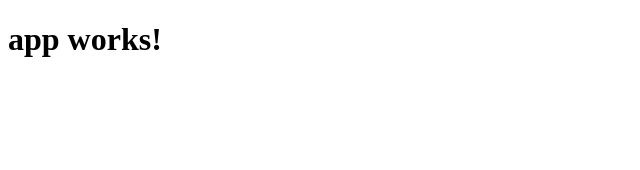
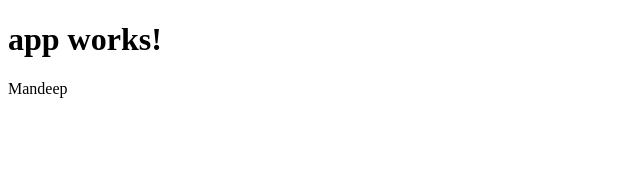
Before and after one commit to mandeep147/Angular, an Angular app: page / in a window 1280 px wide. Shown: the top 170 px of the page, without its empty margins (0-640 px from the left). Built offline with nearby package versions, Linux system fonts and the light colour scheme.

Commit message:
updated ts rules

```diff
--- a/src/app/app.component.html
+++ b/src/app/app.component.html
@@ -1,3 +1,6 @@
 <h1>
   {{title}}
 </h1>
+<p>
+  {{name}}
+</p>
--- a/src/app/app.component.ts
+++ b/src/app/app.component.ts
@@ -7,4 +7,5 @@ import { Component } from '@angular/core';
 })
 export class AppComponent {
   title = 'app works!';
+  name = "Mandeep";
 }
--- a/tslint.json
+++ b/tslint.json
@@ -65,7 +65,7 @@
     ],
     "prefer-const": true,
     "quotemark": [
-      true,
+      false,
       "single"
     ],
     "radix": true,
```
